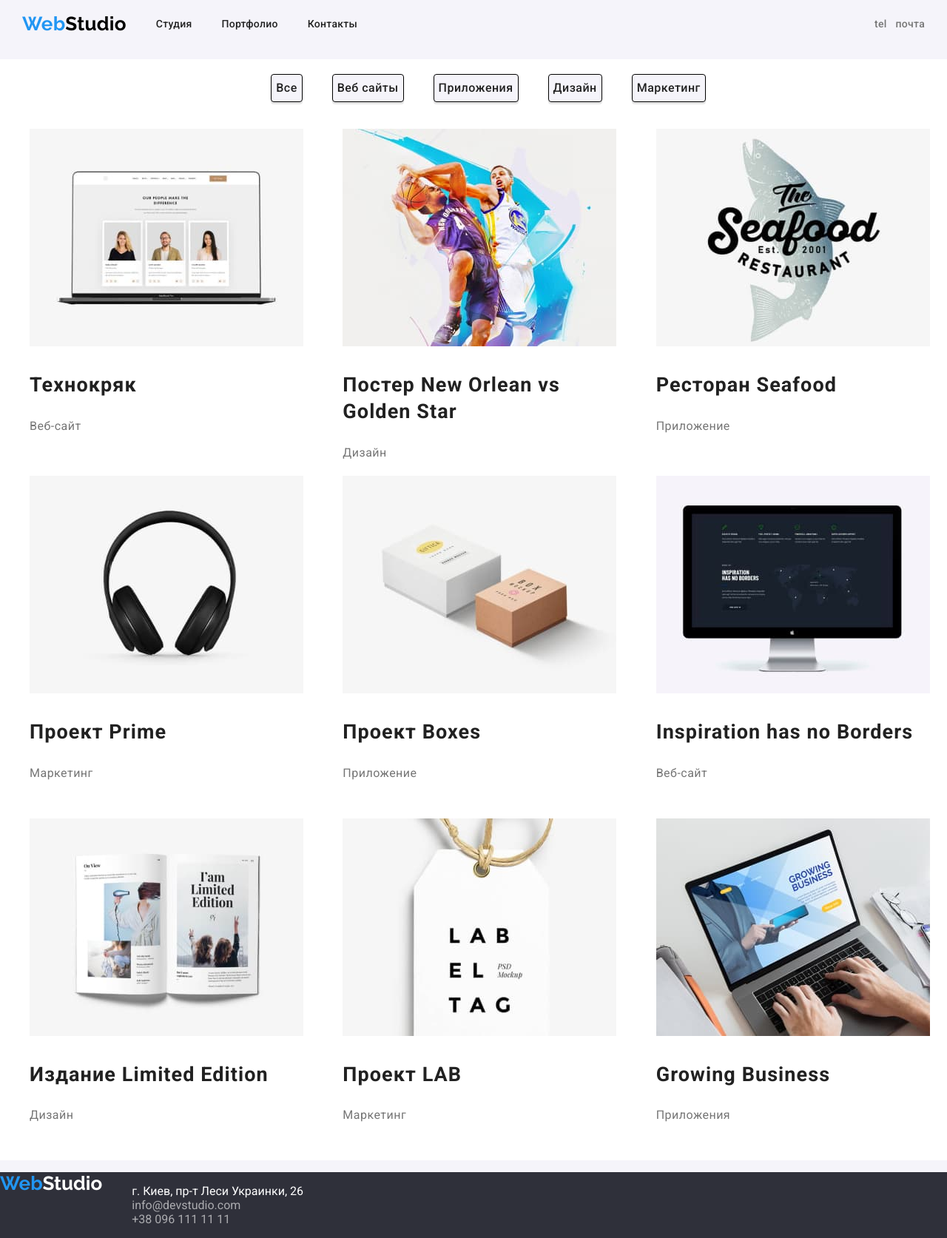
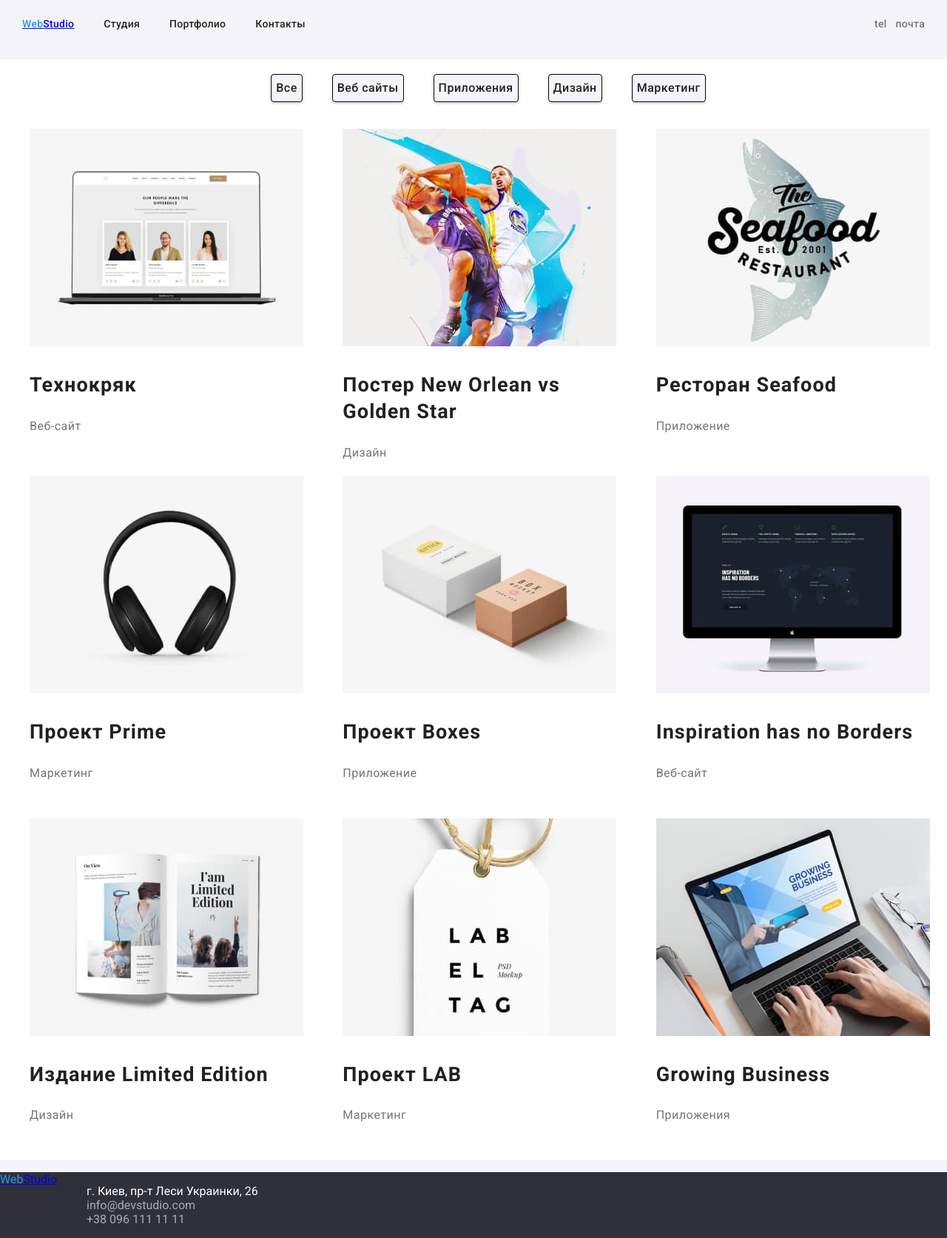
Before and after one commit to Malk0v/goit-markup-hw-02, a plain HTML site: page portfolio.html in a window 1280 px wide. Shown: the whole page at 74% size. Drawn offline with Linux system fonts and the light colour scheme.

Commit message:
Update portfolio.html

```diff
--- a/portfolio.html
+++ b/portfolio.html
@@ -10,7 +10,8 @@
     <link rel="stylesheet" href="./css/styles.css" />
     <link rel="preconnect" href="https://fonts.googleapis.com">
     <link rel="preconnect" href="https://fonts.gstatic.com" crossorigin>
-    <link href="https://fonts.googleapis.com/css2?family=Raleway:wght@700&family=Roboto:wght@400;500;700;900&display=swap"
+    <link
+        href="https://fonts.googleapis.com/css2?family=Raleway:wght@700&family=Roboto:wght@400;500;700;900&display=swap"
         rel="stylesheet">
 
 </head>
@@ -18,7 +19,7 @@
 <body>
     <header class="header">
         <nav class="conteiner main-nav">
-        <a href="/" class="header-logo"><span class="logo-span">Web</span>Studio</a>
+            <a href="/" class="logo"><span class="logo-span">Web</span>Studio</a>
             <ul class="nav-li">
                 <li class="item"> <a href="">Студия</a></li>
                 <li class="item"><a href="./portfolio.html">Портфолио</a></li>
@@ -122,7 +123,7 @@
     </div>
 
     <footer class="footer">
-        <a href="/" class="footer-logo"><span class="logo-span">Web</span>Studio</a>
+        <a href="/" class="logo secondary"><span class="logo-span">Web</span>Studio</a>
         <address>
             <ul>
                 <li>
```
Lines whose indentation alone changed are shown as unchanged.
